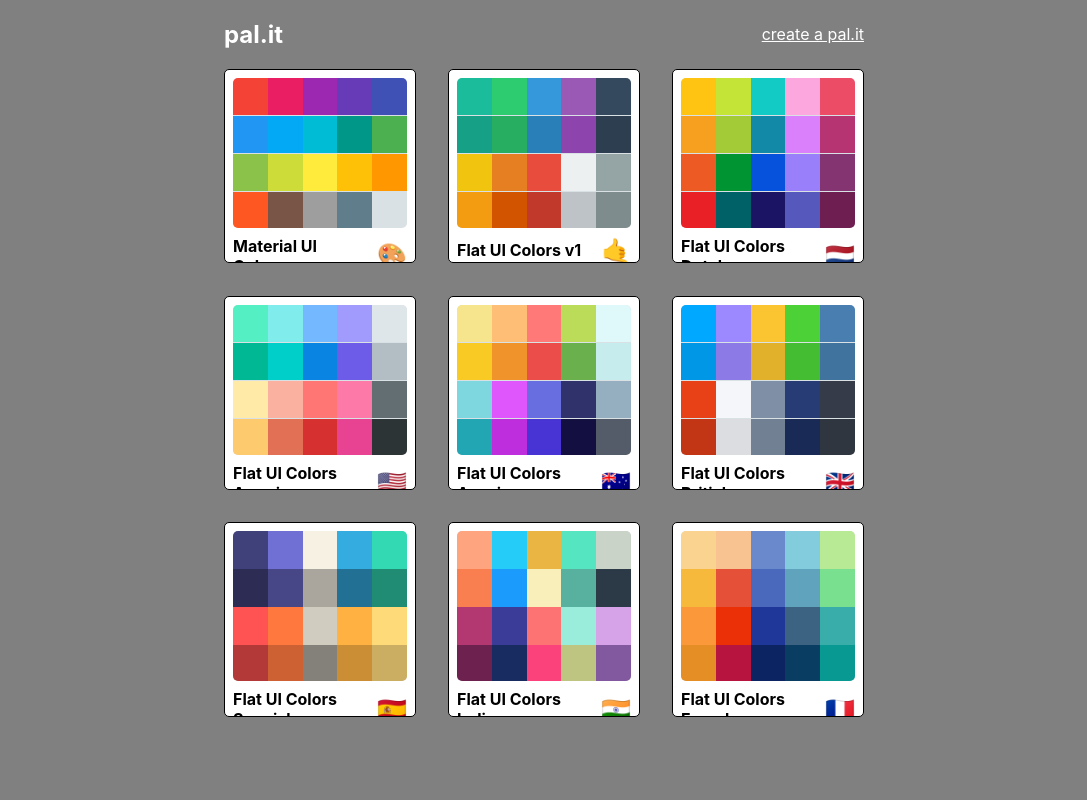
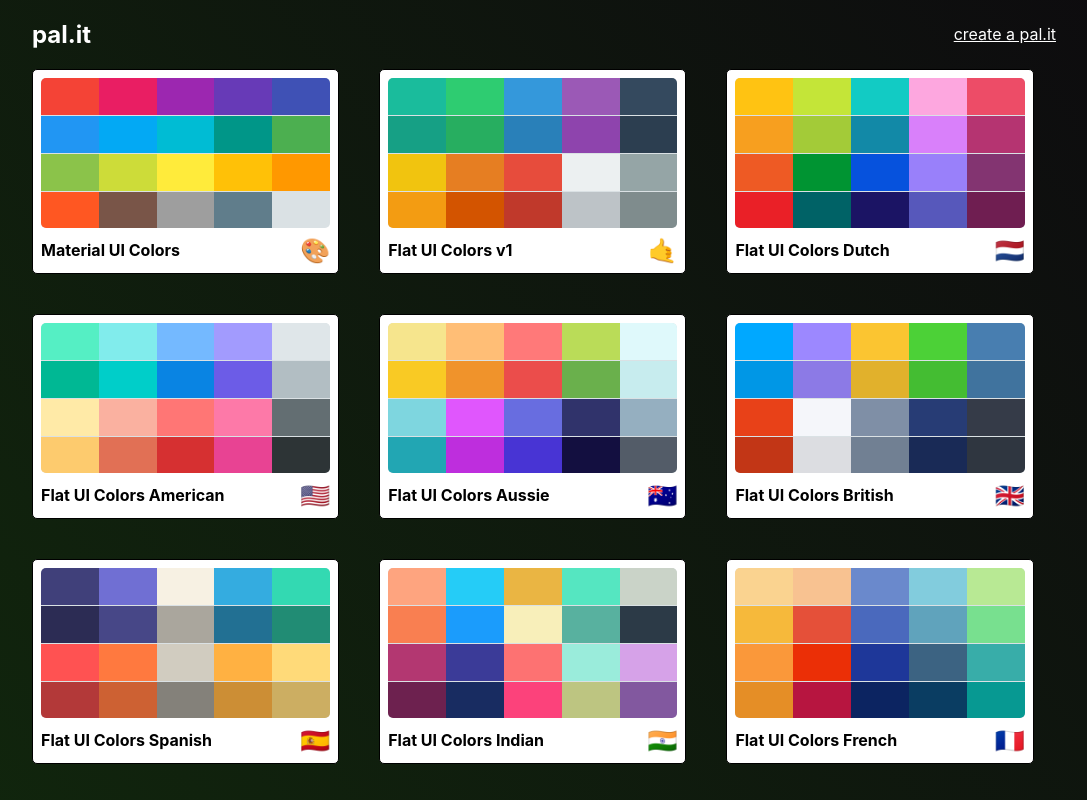
Before and after one commit to mnichols08/pal.it, a React (Create React App) app: page / in a window 1280 px wide. Shown: the whole page, without its empty margins (96-1183 px from the left). Built offline with nearby package versions, Linux system fonts and the light colour scheme.

Commit message:
animate palette delete

```diff
--- a/package.json
+++ b/package.json
@@ -21,6 +21,7 @@
     "react-router-dom": "^5.2.0",
     "react-scripts": "4.0.3",
     "react-sortable-hoc": "^2.0.0",
+    "react-transition-group": "^4.4.2",
     "web-vitals": "^1.1.2"
   },
   "scripts": {
--- a/src/components/palette/color-box/drag-box/styles.jsx
+++ b/src/components/palette/color-box/drag-box/styles.jsx
@@ -24,7 +24,7 @@
     },
     [queries.down("sm")]: {
       width: "100%",
-      height: "5%"
+      height: "10%"
     }
   },
   boxContent: {
--- a/src/components/palette/color-box/styles.jsx
+++ b/src/components/palette/color-box/styles.jsx
@@ -20,11 +20,11 @@
       },
       [queries.down('md')]: {
         width: "50%",
-        height: props => (props.showingFullPalette ? "10%" : "20%")
+        height: props => (props.showingFullPalette ? "20%" : "30%")
       },
       [queries.down('xs')]: {
         width: "100%",
-        height: props => (props.showingFullPalette ? "5%" : "10%")
+        height: props => (props.showingFullPalette ? "10%" : "10%")
       }
 
     },
--- a/src/components/palette/index.jsx
+++ b/src/components/palette/index.jsx
@@ -1,6 +1,7 @@
 import React, { Component } from "react"
 import { Link } from 'react-router-dom'
 import MiniPalette from "./mini"
+import { CSSTransition, TransitionGroup } from "react-transition-group"
 
 import styles from './styles'
 
@@ -18,8 +19,9 @@
             <h1>pal.it</h1>
             <Link to='/palette/new'>create a pal.it</Link>
           </nav>
-          <div className={classes.palettes}>
+          <TransitionGroup className={classes.palettes}>
             {palettes.map(palette => (
+              <CSSTransition key={palette.id} classNames='fade' timeout={500}>
                 <MiniPalette
                   key={palette.id}
                   id={palette.id}
@@ -27,8 +29,9 @@
                   {...palette}
                   handleClick={() => this.goToPalette(palette.id)}
                 />
+              </CSSTransition>
             ))}
-          </div>
+          </TransitionGroup>
         </div>
       </div>
     );
--- a/src/components/palette/mediaqueries.js
+++ b/src/components/palette/mediaqueries.js
@@ -5,7 +5,8 @@
         xs: "575.98px",
         sm: "767.98px",
         md: "991.98px",
-        lg: "1199.98px"
+        lg: "1199.98px",
+        xl: '1600px'
       };
       return `@media (max-width: ${sizes[size]})`;
     }
--- a/src/components/palette/navbar/styles.jsx
+++ b/src/components/palette/navbar/styles.jsx
@@ -1,5 +1,4 @@
 import { withStyles } from '@material-ui/styles'
-import { auto } from 'async'
 import queries from '../mediaqueries'
 
 const styles = {
--- a/src/components/palette/styles.jsx
+++ b/src/components/palette/styles.jsx
@@ -1,19 +1,38 @@
 import { withStyles } from '@material-ui/styles'
+import queries from './mediaqueries'
+
+const rNum = (n = 100) => Math.floor(Math.random()*n)+1
 
 const styles = {
+  "@global":{
+    ".fade-exit": {
+      opacity: 1
+    },
+    ".fade-exit-active": {
+      opacity: 0,
+      transition: 'opacity 500ms ease-out'
+    }
+  },
   root: {
-    backgroundColor: "gray",
+    backgroundImage: `linear-gradient(${rNum()}deg, hsl(${rNum(360)},50%,10%), hsl(${rNum(360)},15%,5%))`,
     height: "100vh",
     display: "flex",
     alignItems: "flex-start",
-    justifyContent: "center"
+    justifyContent: "center",
+    overflow:'scroll'
   },
   container: {
     width: "50%",
     display: "flex",
     alignItems: "flex-start",
     flexDirection: "column",
-    flexWrap: "wrap"
+    flexWrap: "wrap",
+    [queries.down("xl")]: {
+      width: "80%"
+    },
+    [queries.down("xs")]: {
+      width: "75%"
+    }
   },
   nav: {
     display: "flex",
@@ -30,7 +49,14 @@
     width: "100%",
     display: "grid",
     gridTemplateColumns: "repeat(3, 30%)",
-    gridGap: "5%"
+    gridGap: "2.5rem",
+    [queries.down("md")]: {
+      gridTemplateColumns: "repeat(2, 50%)"
+    },
+    [queries.down("xs")]: {
+      gridTemplateColumns: "repeat(1, 100%)",
+      gridGap: "1.4rem"
+    }
   }
 }
 
```
Also changed, not shown: 1 other file (tests, documents, lock files or other folders). Lines whose indentation alone changed are shown as unchanged.
